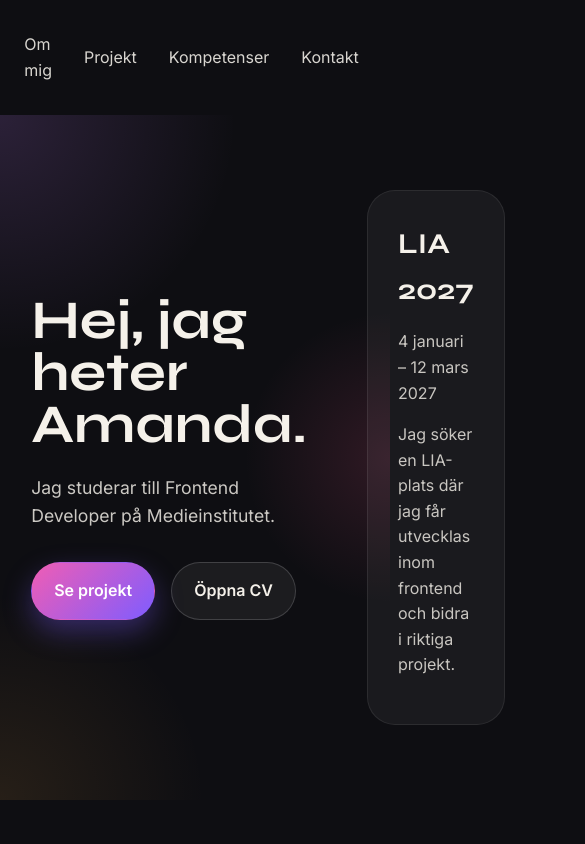
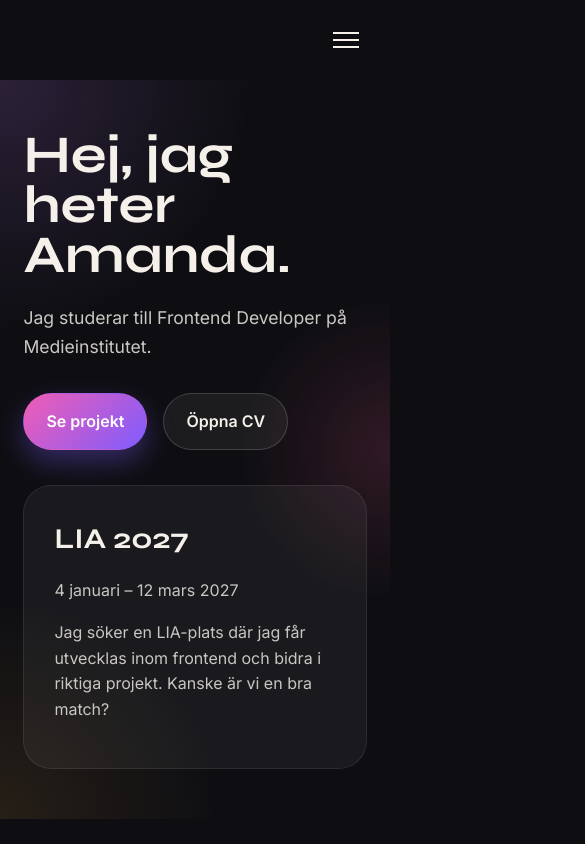
Before and after one commit to amanda-andersson/portfolio-react, a React (Vite) app: page / in a window 390 px wide. Shown: the top 844 px of the page, 585 px wide, since content can reach past the window. Built offline with nearby package versions, Linux system fonts and the light colour scheme.

Commit message:
Add responsive layout and mobile navigation

```diff
--- a/src/App.css
+++ b/src/App.css
@@ -259,12 +259,12 @@ nav a:hover {
 .skills-list {
   display: grid;
   grid-template-columns: repeat(3, 1fr);
-  gap: 16px;
-  margin-top: 30px;
+  gap: 12px;
+  margin-top: 24px;
 }
 
 .skills-list span {
-  padding: 16px 18px;
+  padding: 12px 16px;
   background: #17171d;
   border: 1px solid rgba(255, 255, 255, 0.07);
   border-radius: 18px;
@@ -376,3 +376,109 @@ h2,
 h3 {
   font-family: "Syne", sans-serif;
 }
+
+/* MOBIL */
+
+.menu-button {
+  display: none;
+}
+
+@media (max-width: 900px) {
+  .hero {
+    flex-direction: column;
+    align-items: flex-start;
+  }
+
+  .lia-card {
+    max-width: 100%;
+  }
+
+  .project-list {
+    grid-template-columns: repeat(2, 1fr);
+  }
+
+  .skills-list {
+    grid-template-columns: repeat(2, 1fr);
+  }
+}
+
+@media (max-width: 640px) {
+  header {
+    padding: 24px 6%;
+  }
+
+  .hero,
+  .about,
+  .projects,
+  .skills,
+  .contact {
+    padding-left: 6%;
+    padding-right: 6%;
+  }
+
+  .hero {
+    padding-top: 50px;
+    padding-bottom: 50px;
+    gap: 35px;
+  }
+
+  .hero-content h1 {
+    font-size: 3.3rem;
+  }
+
+  .project-list {
+    grid-template-columns: 1fr;
+  }
+
+  .skills-list {
+    grid-template-columns: 1fr;
+  }
+
+  .form-row {
+    grid-template-columns: 1fr;
+  }
+
+  .project-image {
+    height: 200px;
+  }
+
+  .menu-button {
+  display: flex;
+  flex-direction: column;
+  gap: 5px;
+  margin-left: auto;
+  padding: 8px;
+  background: transparent;
+  border: 0;
+  cursor: pointer;
+}
+
+.menu-button span {
+  width: 26px;
+  height: 2px;
+  background: #f5f1ea;
+}
+
+header nav {
+  display: none;
+}
+
+header nav.open {
+  display: flex;
+  position: absolute;
+  top: 70px;
+  right: 6%;
+  z-index: 10;
+  flex-direction: column;
+  align-items: flex-end;
+  gap: 18px;
+  padding: 20px 24px;
+  background: #17171d;
+  border: 1px solid rgba(255, 255, 255, 0.08);
+  border-radius: 18px;
+}
+
+header {
+  position: relative;
+}
+}
--- a/src/components/Header.tsx
+++ b/src/components/Header.tsx
@@ -1,12 +1,31 @@
+import { useState } from 'react'
+
 function Header() {
+  const [menuOpen, setMenuOpen] = useState(false)
+
+  const closeMenu = () => {
+    setMenuOpen(false)
+  }
+
   return (
     <header>
-      <nav>
-        <a href="#home">Hem</a>
-        <a href="#about">Om mig</a>
-        <a href="#projects">Projekt</a>
-        <a href="#skills">Kompetenser</a>
-        <a href="#contact">Kontakt</a>
+      <button
+        className="menu-button"
+        onClick={() => setMenuOpen(!menuOpen)}
+        aria-label="Öppna meny"
+        aria-expanded={menuOpen}
+      >
+        <span></span>
+        <span></span>
+        <span></span>
+      </button>
+
+      <nav className={menuOpen ? 'open' : ''}>
+        <a href="#home" onClick={closeMenu}>Hem</a>
+        <a href="#about" onClick={closeMenu}>Om mig</a>
+        <a href="#projects" onClick={closeMenu}>Projekt</a>
+        <a href="#skills" onClick={closeMenu}>Kompetenser</a>
+        <a href="#contact" onClick={closeMenu}>Kontakt</a>
       </nav>
     </header>
   )
--- a/src/components/Hero.tsx
+++ b/src/components/Hero.tsx
@@ -24,6 +24,7 @@ function Hero() {
         <p>
           Jag söker en LIA-plats där jag får utvecklas inom frontend
           och bidra i riktiga projekt.
+          Kanske är vi en bra match?
         </p>
       </div>
     </section>
--- a/src/components/Projects.tsx
+++ b/src/components/Projects.tsx
@@ -30,12 +30,6 @@ function Projects() {
       <h2>Några av mina projekt</h2>
 
       <div className="project-filters">
-  <button
-    className={selectedTechnologies.includes('React') ? 'active' : ''}
-    onClick={() => toggleTechnology('React')}
-  >
-    React
-  </button>
 
   <button
     className={selectedTechnologies.includes('TypeScript') ? 'active' : ''}
```
